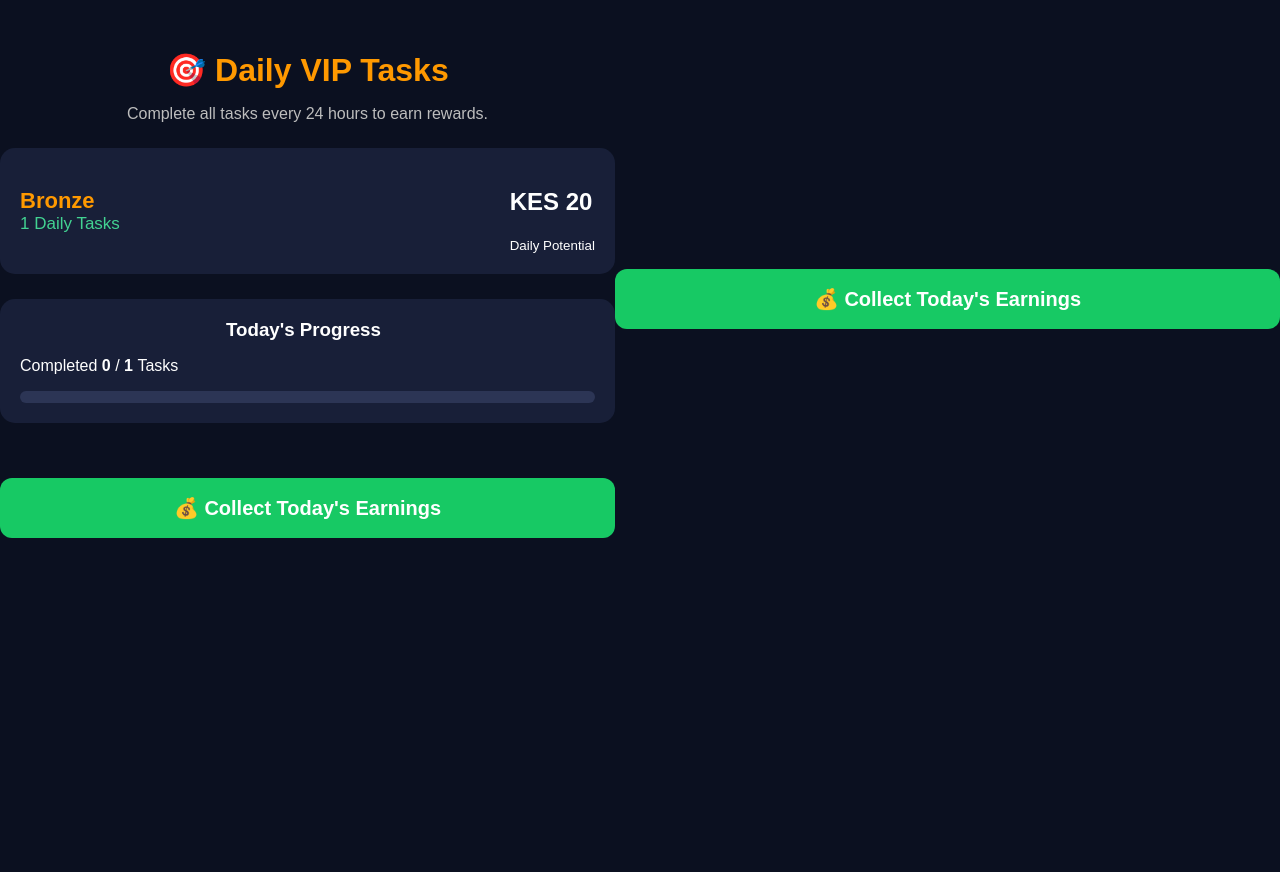
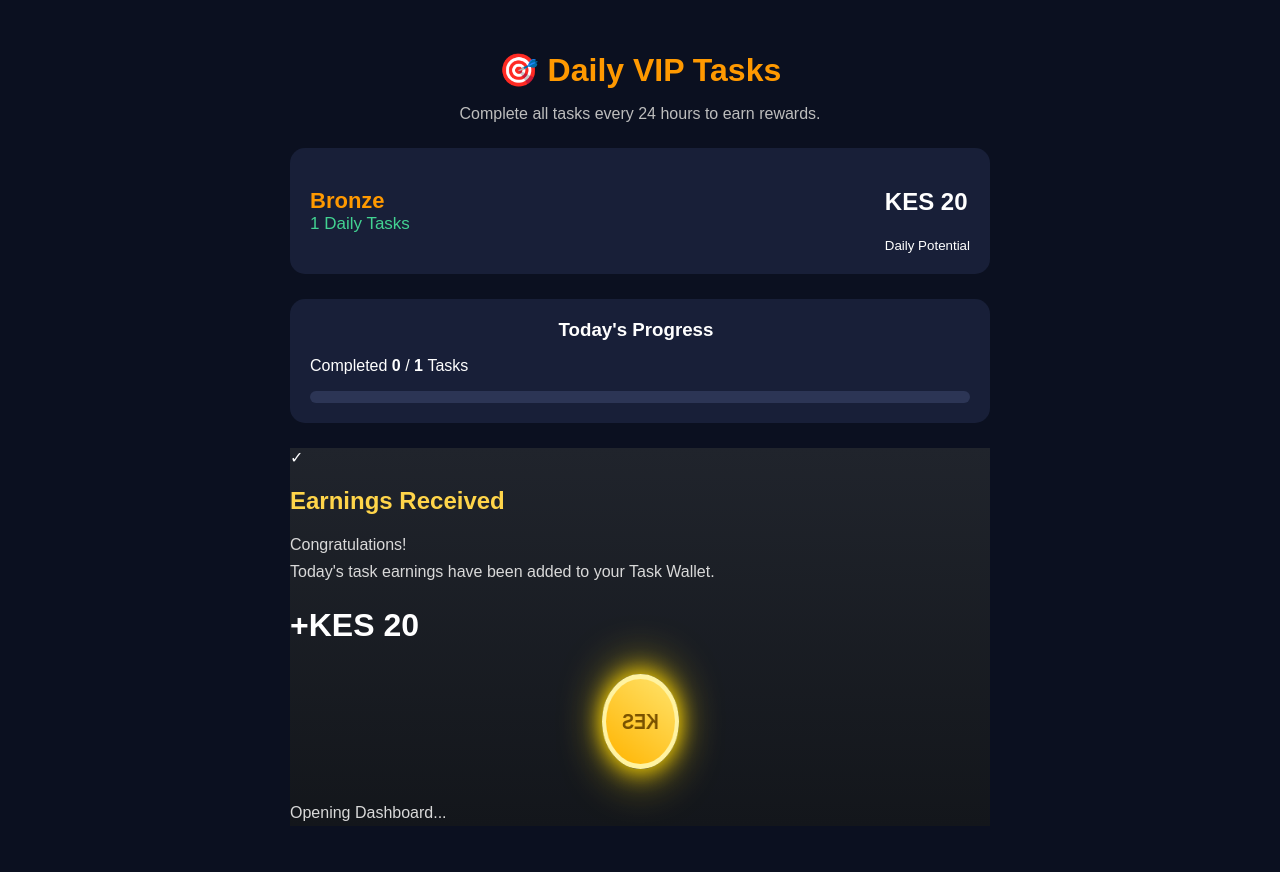
Before and after one commit to Pedrollaverrissie/Pjt3, a Flask app: page /tasks in a window 1280 px wide. Before the commit the page ends 538 px from the top, so only its background shows below. Run offline with Flask 3, Linux system fonts and the light colour scheme; the visitor is signed in with stand-in values (Sample User, id 1); data that the repository does not hold is empty.

Commit message:
Update project with latest changes

```diff
--- a/templates/tasks.html
+++ b/templates/tasks.html
@@ -211,134 +211,36 @@ font-size:17px;
 color:#42d392;
 
 }
-.collect-btn{
+.reward-popup{
 
-    width:100%;
-
-    padding:18px;
-
-    margin-top:30px;
-
-    border:none;
-
-    border-radius:12px;
-
-    background:#17c964;
-
-    color:white;
-
-    font-size:20px;
-
-    font-weight:bold;
-
-    cursor:pointer;
-
-    transition:.3s;
+    animation:popup .4s ease;
 
 }
 
-.collect-btn:hover{
+.reward-popup h2{
 
-    transform:translateY(-3px);
+    color:#FFD54A;
+
+    margin-bottom:15px;
 
 }
 
-#rewardOverlay{
+.reward-popup p{
 
-    position:fixed;
+    color:#d9d9d9;
 
-    inset:0;
-
-    background:rgba(0,0,0,.55);
-
-    backdrop-filter:blur(8px);
-
-    display:none;
-
-    justify-content:center;
-
-    align-items:center;
-
-    z-index:99999;
+    line-height:1.7;
 
 }
 
 .reward-popup{
 
-    width:430px;
-
-    background:#16181d;
-
-    border-radius:22px;
-
-    padding:40px;
-
-    text-align:center;
-
-    color:white;
-
-    border:1px solid rgba(255,255,255,.1);
-
-    box-shadow:0 25px 70px rgba(0,0,0,.45);
-
-    animation:popup .4s ease;
-
+    background:linear-gradient(
+        180deg,
+        #20242c,
+        #13161b
+    );
 }
-
-@keyframes popup{
-
-    from{
-
-        opacity:0;
-
-        transform:scale(.8);
-
-    }
-
-    to{
-
-        opacity:1;
-
-        transform:scale(1);
-
-    }
-
-}
-
-.success-circle{
-
-    width:90px;
-
-    height:90px;
-
-    margin:auto;
-
-    border-radius:50%;
-
-    background:#18b96d;
-
-    display:flex;
-
-    justify-content:center;
-
-    align-items:center;
-
-    font-size:45px;
-
-    font-weight:bold;
-
-    margin-bottom:20px;
-
-}
-
-.reward-popup h1{
-
-    color:#FFD54A;
-
-    margin:20px 0;
-
-}
-
 .coin-loader{
 
     display:flex;
@@ -432,44 +334,6 @@ color:#42d392;
     }
 
 }
-.processing{
-
-    color:#bbb;
-
-    margin-top:15px;
-
-}
-.reward-popup{
-
-    animation:popup .4s ease;
-
-}
-
-.reward-popup h2{
-
-    color:#FFD54A;
-
-    margin-bottom:15px;
-
-}
-
-.reward-popup p{
-
-    color:#d9d9d9;
-
-    line-height:1.7;
-
-}
-
-.reward-popup{
-
-    background:linear-gradient(
-        180deg,
-        #20242c,
-        #13161b
-    );
-}
-
 
 </style>
 
@@ -599,37 +463,13 @@ color:#42d392;
 
         {% endfor %}
 
+        {% if completed_today >= daily_limit %}
+
             <button id="collectBtn" class="collect-btn">
                 💰 Collect Today's Earnings
             </button>
 
-<div id="rewardOverlay" class="reward-overlay">
-
-    <div class="reward-box">
-
-        <div class="success-icon">✓</div>
-
-        <h2>Congratulations!</h2>
-
-        <p>You completed all today's tasks.</p>
-
-        <h1>+ KES {{ todays_reward }}</h1>
-
-        <p>Added to your Task Wallet</p>
-
-        <div class="loader"></div>
-
-        <span>Processing...</span>
-
-    </div>
-
-</div>
-
-
-</div>
-<button id="collectBtn" class="collect-btn">
-    💰 Collect Today's Earnings
-</button>
+            {% endif %}
 
             <div id="rewardOverlay">
 
@@ -648,15 +488,13 @@ color:#42d392;
                     </p>
 
                     <h1>
-            +KES {{ todays_reward }}
+                        +KES {{ daily_reward }}
                     </h1>
 
                     <div class="coin-loader">
 
                         <div class="coin">
-
                             <span>KES</span>
-
                         </div>
 
                     </div>
@@ -668,8 +506,14 @@ color:#42d392;
                 </div>
 
             </div>
+
             <script>
-    document.getElementById("collectBtn").addEventListener("click", function(){
+
+            const collectBtn = document.getElementById("collectBtn");
+
+            if (collectBtn){
+
+                collectBtn.addEventListener("click", function(){
 
                     document.getElementById("rewardOverlay").style.display = "flex";
 
@@ -680,7 +524,13 @@ color:#42d392;
                     },2500);
 
                 });
+
+            }
+
             </script>
+
+</div>
+
 </body>
 
 </html>
```
Also changed, not shown: instance/users.db. Lines whose indentation alone changed are shown as unchanged.
